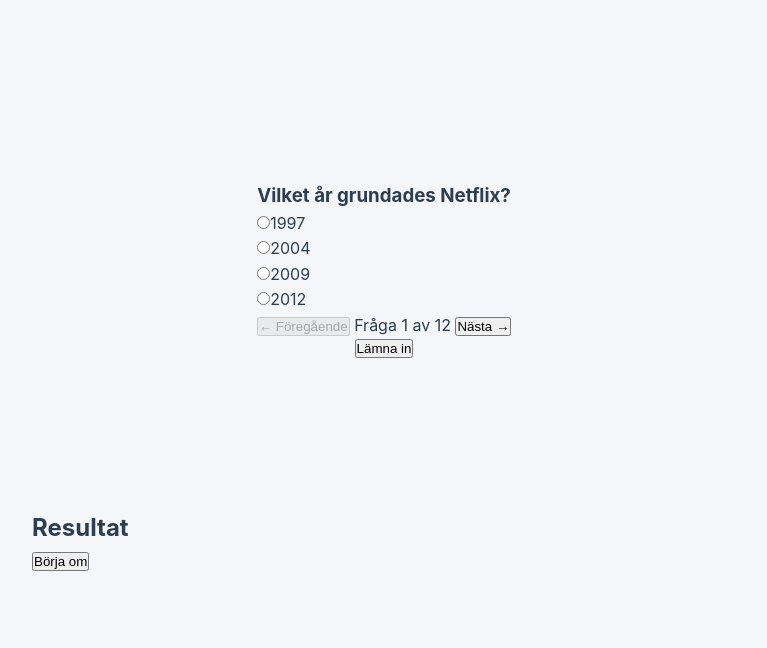
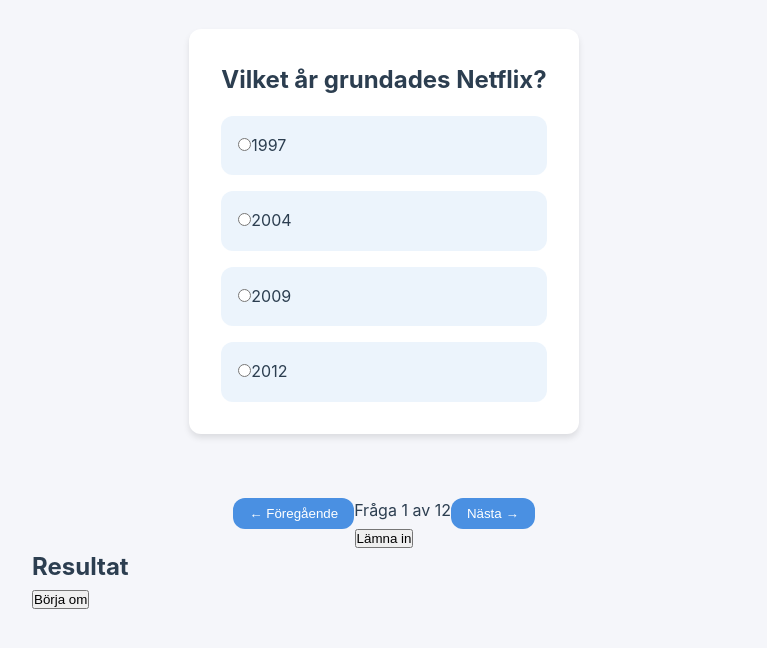
Before and after one commit to Fadi-Jawhar/Ankademin-Quiz, a plain HTML site: page index.html in a window 1280 px wide. Shown: the part 86-734 px from the top of the page, without its empty margins (256-1023 px from the left). Drawn offline with Linux system fonts and the light colour scheme.

Commit message:
add more styling

```diff
--- a/style.scss
+++ b/style.scss
@@ -1,4 +1,3 @@
-// Variabler och mixins
 $primary-color: #4a90e2;
 $text-color: #2c3e50;
 $background-color: #f5f6fa;
@@ -13,7 +12,6 @@ $border-radius-md: 12px;
   justify-content: center;
 }
 
-// Reset och grundläggande styling
 * {
   margin: 0;
   padding: 0;
@@ -61,3 +59,63 @@ main {
   color: white;
   cursor: pointer;
 }
+
+@mixin card {
+  background-color: white;
+  border-radius: $border-radius-md;
+  box-shadow: 0 4px 6px rgba(0, 0, 0, 0.1);
+  padding: $spacing-lg;
+}
+
+.question-card {
+  @include card;
+  margin-bottom: $spacing-lg;
+  width: 100%;
+  max-width: 800px;
+
+  .question-title {
+    font-size: 1.5rem;
+    font-weight: bold;
+    margin-bottom: $spacing-sm;
+    color: $text-color;
+  }
+}
+
+.options-container {
+  display: flex;
+  flex-direction: column;
+  gap: $spacing-sm;
+
+  .option {
+    padding: $spacing-sm;
+    border: 1px solid transparent;
+    border-radius: $border-radius-md;
+    background-color: rgba(74, 144, 226, 0.1);
+    cursor: pointer;
+    transition: all 0.3s;
+
+    &:hover {
+      border-color: $primary-color;
+    }
+
+    label {
+      font-size: 1rem;
+      color: $text-color;
+    }
+  }
+}
+
+.navigation-buttons {
+  display: flex;
+  justify-content: space-between;
+  margin-top: $spacing-lg;
+
+  .nav-btn {
+    padding: 0.5rem 1rem;
+    border: none;
+    border-radius: $border-radius-md;
+    background-color: $primary-color;
+    color: white;
+    cursor: pointer;
+  }
+}
```
Also changed, not shown: src/style.css.
